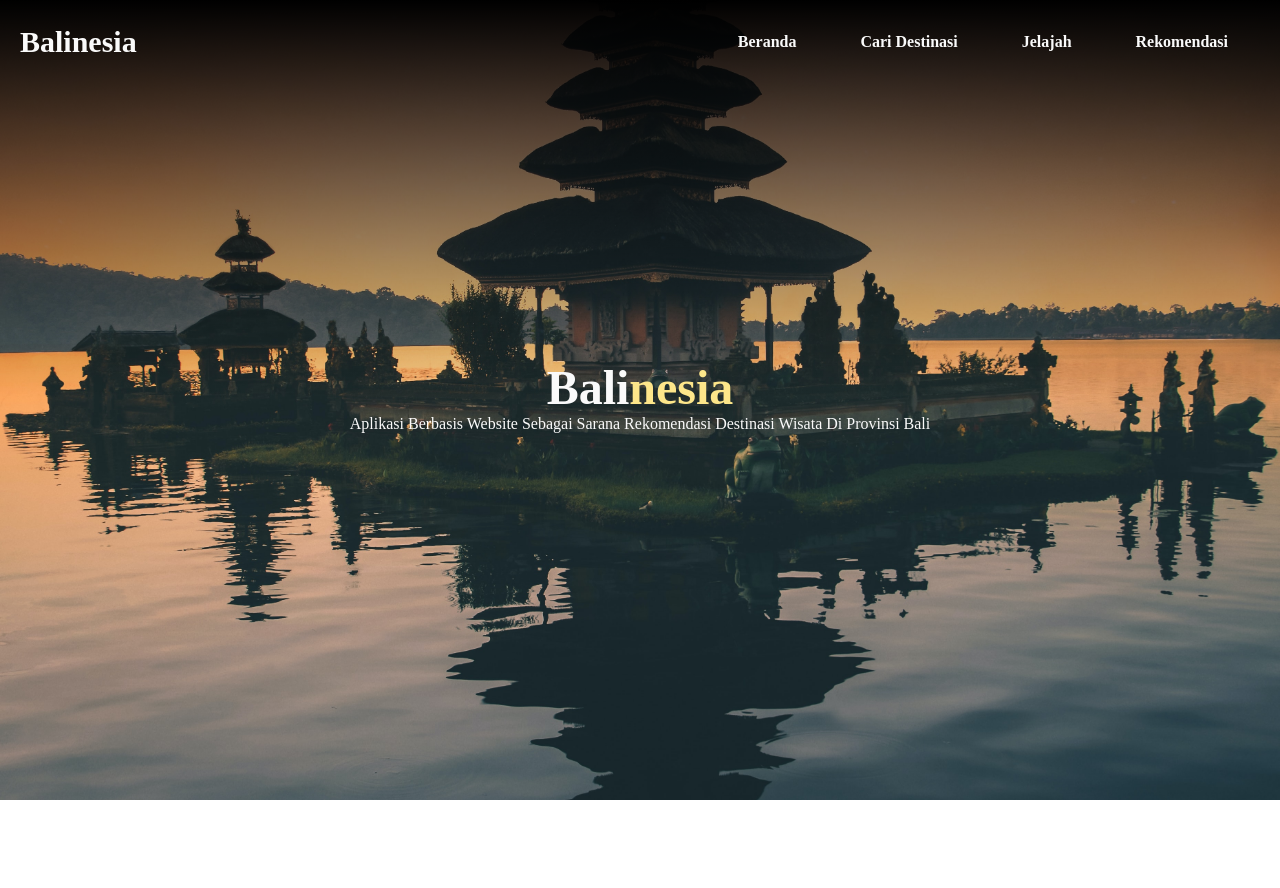
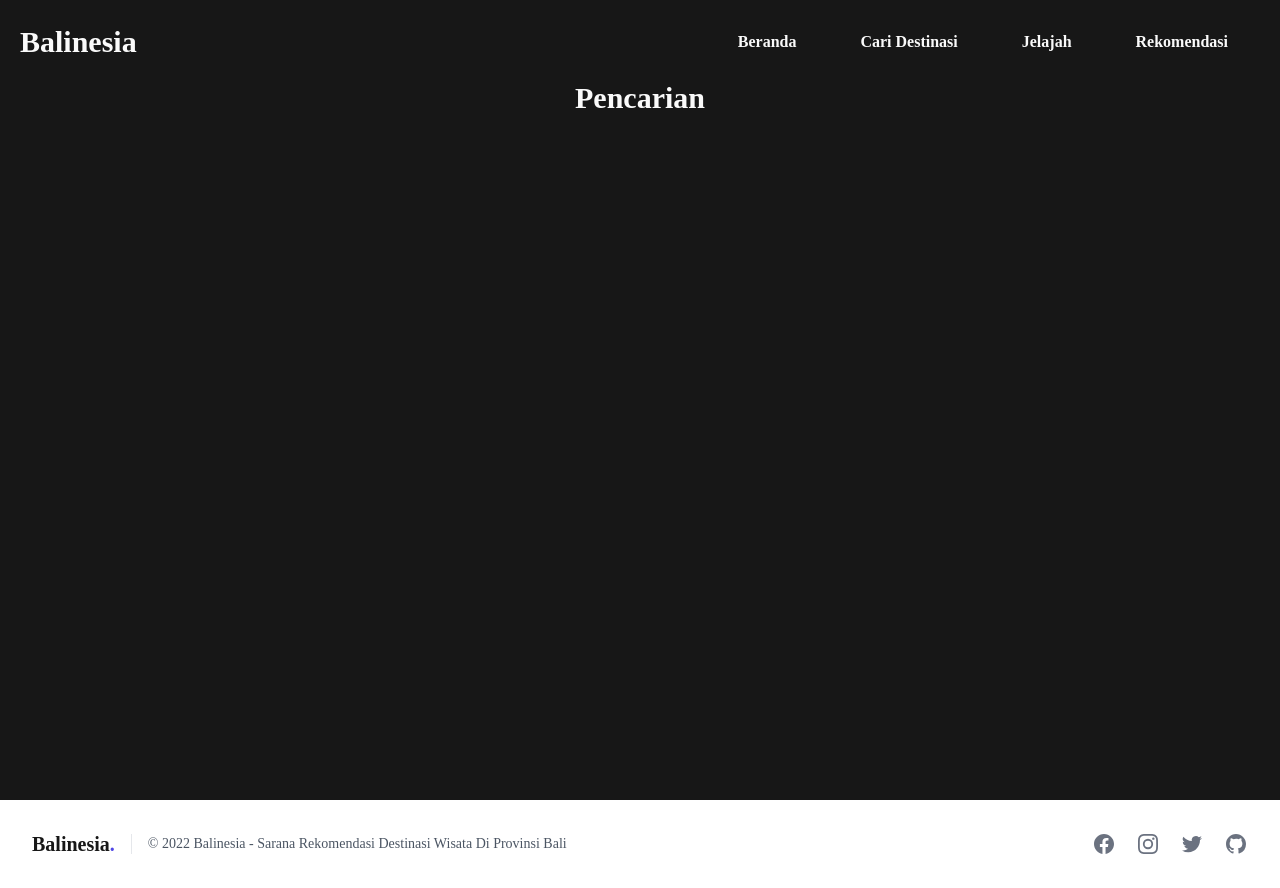
Before and after one commit to Achziil/Balinesia, a React (Create React App) app: page /cari in a window 1280 px wide. Before the commit the page ends 800 px from the top, so only its background shows below. Built offline with nearby package versions, Linux system fonts and the light colour scheme.

Commit message:
Menambah page pencarian

```diff
--- a/src/App.js
+++ b/src/App.js
@@ -4,6 +4,7 @@ import { BrowserRouter as Router, Routes, Route } from 'react-router-dom';
 import Homepage from './pages/Homepage';
 import Recommendation from './pages/Recommendation';
 import Browsing from './pages/Browsing';
+import Searching from './pages/Searching';
 
 function App() {
   return (
@@ -12,7 +13,7 @@ function App() {
         <NavBar />
         <Routes>
           <Route path='/' element={<Homepage />} />
-          <Route path='/cari' element={<Homepage />} />
+          <Route path='/cari' element={<Searching />} />
           <Route path='/jelajah' element={<Browsing />} />
           <Route path='/rekomendasi' element={<Recommendation />} />
         </Routes>
--- /dev/null
+++ b/src/components/Pencarian.jsx
@@ -0,0 +1,17 @@
+import React from 'react'
+
+const Pencarian = () => {
+    return (
+    <section>
+        <section id="beranda">
+          <div className="w-full h-screen relative bg-theme3">
+            <div className="absolute top-20 w-full h-full flex flex-col text-center text-theme1">
+                <h1 className="font-black text-3xl">Pencarian</h1>
+            </div>
+          </div>
+        </section>
+      </section>
+    )
+  }
+
+  export default Pencarian
--- /dev/null
+++ b/src/pages/Searching.jsx
@@ -0,0 +1,11 @@
+import React from 'react'
+import { Footer } from '../components/Footer'
+import Pencarian from '../components/Pencarian'
+
+function Searching() {
+    return (
+      <><Footer /><Pencarian /></>
+    )
+  }
+
+  export default Searching
```
Also changed, not shown: src/assets/provinsi-bali.png (deleted).
